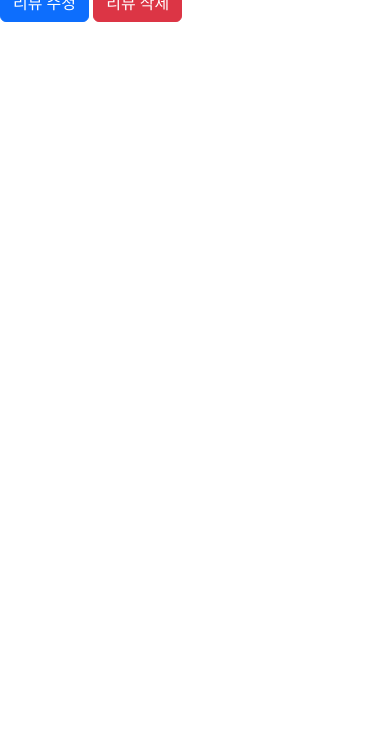
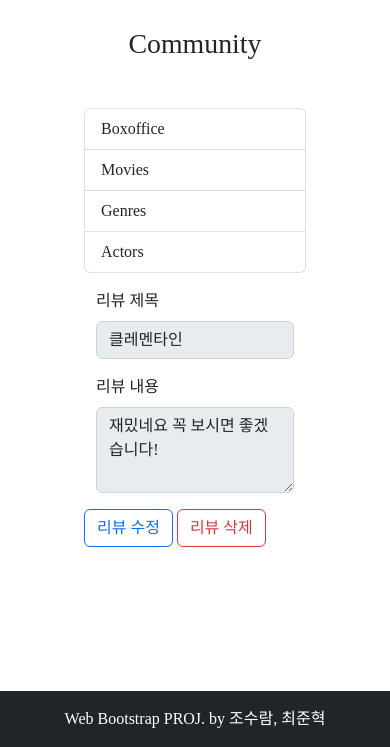
Before and after one commit to devhump/pair0930, a Django app: page /detail/2 in a window 390 px wide. Shown: the part 97-844 px from the top of the page. Run offline with Django 3.2, Linux system fonts and the light colour scheme; data comes from the database, SQL or seed files in the repository; both versions use the stored data as it was after the commit; some web fonts are replaced.

Commit message:
프로젝트 완성

```diff
--- a/pair/moviereview/templates/moviereview/detail.html
+++ b/pair/moviereview/templates/moviereview/detail.html
@@ -1,10 +1,20 @@
 {% extends 'base.html' %}
 
 {% block content %}
-<h1>{{ review.title }}</h1>
-<p>{{ review.content }}</p>
+<form class="container">
+  <div class="mb-3">
+    <label for="reviewtitle" class="form-label">리뷰 제목</label>
+    <input name='title' type="text" class="form-control" id="reviewtitle" value="{{ review.title }}" disabled readonly>
+  </div>
+  <div class="mb-3">
+    <label for="reviewContent" class="form-label">리뷰 내용</label>
+    <textarea name='content' class="form-control" id="reviewContent" rows="3" disabled
+      readonly>{{ review.content }}</textarea>
+  </div>
+  <div>
+  </div>
+</form>
 
-
-<a href="{% url 'edit' review.pk %}"><button type="button" class="btn btn-primary">리뷰 수정</button></a>
-<a href="{% url 'delete' review.pk %}"><button type="button" class="btn btn-danger">리뷰 삭제</button></a>
+<a href="{% url 'edit' review.pk %}"><button type="button" class="btn btn-outline-primary">리뷰 수정</button></a>
+<a href="{% url 'delete' review.pk %}"><button type="button" class="btn btn-outline-danger">리뷰 삭제</button></a>
 {% endblock %}
--- a/pair/moviereview/templates/moviereview/edit.html
+++ b/pair/moviereview/templates/moviereview/edit.html
@@ -1,9 +1,6 @@
 {% extends 'base.html' %}
 
 {% block content %}
-
-<p>수정 페이지 입니다.</p>
-
 <form class="container" action="{% url 'update' review.pk %}">
   <div class="mb-3">
     <label for="reviewtitle" class="form-label">리뷰 제목</label>
--- a/pair/moviereview/templates/moviereview/new.html
+++ b/pair/moviereview/templates/moviereview/new.html
@@ -1,9 +1,6 @@
 {% extends 'base.html' %}
 
 {% block content %}
-
-<p>new page 입니다 </p>
-
 <form class="container" action="{% url 'create' %}">
   <div class="mb-3">
     <label for="reviewtitle" class="form-label">리뷰 제목</label>
--- a/pair/pair/settings.py
+++ b/pair/pair/settings.py
@@ -11,6 +11,7 @@ https://docs.djangoproject.com/en/3.2/ref/settings/
 """
 
 from pathlib import Path
+import os
 
 # Build paths inside the project like this: BASE_DIR / 'subdir'.
 BASE_DIR = Path(__file__).resolve().parent.parent
@@ -124,3 +125,5 @@ STATIC_URL = '/static/'
 # https://docs.djangoproject.com/en/3.2/ref/settings/#default-auto-field
 
 DEFAULT_AUTO_FIELD = 'django.db.models.BigAutoField'
+
+STATICFILES_DIRS = [os.path.join(BASE_DIR, 'static'),]
--- a/pair/templates/base.html
+++ b/pair/templates/base.html
@@ -6,15 +6,120 @@
   <meta http-equiv="X-UA-Compatible" content="IE=edge">
   <meta name="viewport" content="width=device-width, initial-scale=1.0">
   <title>Document</title>
+  <link rel="icon" type="image/logo.png" />
   <!-- CSS only -->
   <link href="https://cdn.jsdelivr.net/npm/bootstrap@5.2.1/dist/css/bootstrap.min.css" rel="stylesheet"
     integrity="sha384-iYQeCzEYFbKjA/T2uDLTpkwGzCiq6soy8tYaI1GyVh/UjpbCx/TYkiZhlZB6+fzT" crossorigin="anonymous">
+  <style>
+    @font-face {
+      font-family: "NetflixSans";
+      src: url("fonts/NetflixSans-Regular.woff2") format("woff2");
+      font-weight: normal;
+      font-style: normal;
+    }
 
-  <head>
+    * {
+      font-family: 'NetflixSans';
+    }
+
+    .nav-logo {
+      width: 5rem;
+      object-fit: cover;
+    }
+
+    a {
+      text-decoration: none;
+      color: inherit;
+    }
+  </style>
+
+</head>
 
 <body>
+  <nav class="navbar navbar-expand-lg navbar-dark bg-dark">
+    <div class="nav mx-1">
+      <a href="index.html"><img class="nav-logo mx-1"
+          src="https://user-images.githubusercontent.com/66688033/193211411-15f19a4c-d81f-409c-955a-ec224c8671be.png" /></a>
+    </div>
+    <button class="navbar-toggler mx-3" type="button" data-bs-toggle="collapse" data-bs-target="#navbarSupportedContent"
+      aria-controls="navbarSupportedContent" aria-expanded="false" aria-label="Toggle navigation"><span
+        class="navbar-toggler-icon"></span></button>
+    <div class="collapse navbar-collapse" id="navbarSupportedContent">
+      <!--  두 항목을 오른쪽으로 밀기 .me-auto -->
+      <!-- .navbar-nav으로 full-height와 보다 가벼운 네비게이션(드롭다운을 위한 지원 포함)을 실현. -->
+      <ul class="navbar-nav mb-2 mx-3 mb-lg-0 ms-lg-4 align-items-end">
+        <li class="nav-item"><a class="nav-link active" href="{% url 'index' %}">Home</a></li>
+        <li class="nav-item"><a class="nav-link" href="{% url 'index' %}">Community</a></li>
+        <li class="nav-item"><a class='nav-link' href="#" data-bs-toggle="modal" data-bs-target="#exampleModal"
+            data-bs-whatever="@mdo">Login</a></li>
+      </ul>
+    </div>
+
+    <div class="modal fade" id="exampleModal" tabindex="-1" aria-labelledby="exampleModalLabel" aria-hidden="true">
+      <div class="modal-dialog">
+        <div class="modal-content">
+          <div class="modal-header">
+            <h5 class="modal-title" id="exampleModalLabel">Modal title</h5>
+            <button type="button" class="btn-close" data-bs-dismiss="modal" aria-label="Close"></button>
+          </div>
+          <div class="modal-body">
+            <form>
+              <div class="mb-3">
+                <label for="email-address" class="col-form-label">Email address</label>
+                <input type="text" class="form-control" id="email-address">
+                <p class="text-black-50">We'll never share your email with anyone else.</p>
+              </div>
+              <div class="mb-3">
+                <label for="password" class="col-form-label">Password</label>
+                <input type="text" class="form-control" id="password">
+              </div>
+              <div class="form-check mb-3">
+                <input class="form-check-input" type="checkbox" value="" id="defaultCheck1">
+                <label class="form-check-label" for="defaultCheck1">
+                  Check me out
+                </label>
+              </div>
+            </form>
+          </div>
+          <div class="modal-footer">
+            <button type="button" class="btn btn-secondary" data-bs-dismiss="modal">Close</button>
+            <button type="button" class="btn btn-primary">Submit</button>
+          </div>
+        </div>
+      </div>
+    </div>
+  </nav>
+
+  <!-- 게시판 영역 -->
+  <section class="mx-5 ">
+    <!-- 게시판 제목 -->
+    <div class="text-center my-5 mx-5">
+      <a href="{% url 'index' %}">
+        <h1>Community</h1>
+      </a>
+    </div>
+    <!-- 게시판 내용 -->
+    <div class="row">
+      <!-- 테이블 헤더 -->
+      <div class="col-lg-3 col-md-12 px-5 mb-3">
+        <ul class="list-group">
+          <li class="list-group-item"><a class="text-decoration-none" href="#">Boxoffice</a></li>
+          <li class="list-group-item"><a class="text-decoration-none" href="#">Movies</a></li>
+          <li class="list-group-item"><a class="text-decoration-none" href="#">Genres</a></li>
+          <li class="list-group-item"><a class="text-decoration-none" href="#">Actors</a></li>
+        </ul>
+      </div>
+      <div class="col-lg-9 col-md-12 px-5 mb-3">
         {% block content %}
         {% endblock content %}
+      </div>
+    </div>
+  </section>
+  <footer class="py-3 bg-dark col-12 position-fixed bottom-0">
+    <div class="container px-4 px-lg-5">
+      <p class="m-0 text-center text-white">Web Bootstrap PROJ. by 조수람, 최준혁</p>
+    </div>
+  </footer>
   <!-- JavaScript Bundle with Popper -->
   <script src="https://cdn.jsdelivr.net/npm/bootstrap@5.2.1/dist/js/bootstrap.bundle.min.js"
     integrity="sha384-u1OknCvxWvY5kfmNBILK2hRnQC3Pr17a+RTT6rIHI7NnikvbZlHgTPOOmMi466C8"
```
Also changed, not shown: pair/moviereview/templates/moviereview/index.html (+11 -4 lines), pair/db.sqlite3, pair/images/carousel1.jpg (added), pair/images/carousel3.jpg (added), pair/images/carousel4.jpg (added), pair/images/logo.png (added), pair/images/movie1.jpg (added), pair/images/movie2.jpg (added), pair/images/movie3.jpg (added), pair/images/movie4.jpg (added), pair/images/movie5.jpg (added), pair/images/movie6.jpg (added), 1 other file. Lines whose indentation alone changed are shown as unchanged.
